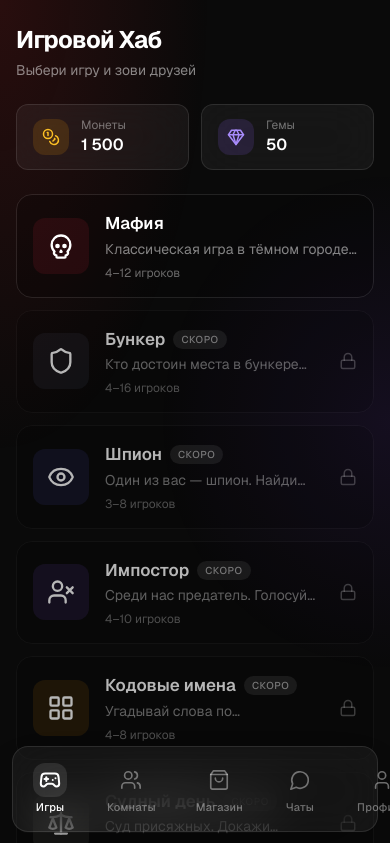
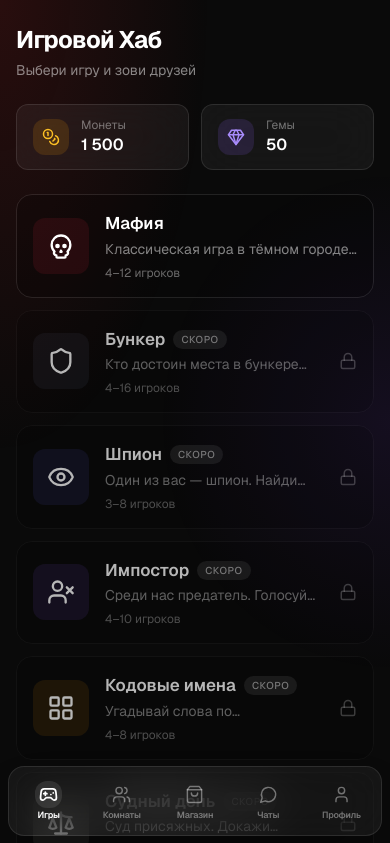
Before and after one commit to dozapsixoza1/gamehub, a Next.js app: page / in a window 390 px wide. Shown: the top 843 px of the page. Built offline with nearby package versions, Linux system fonts and the light colour scheme.

Commit message:
Fix responsive bottom navigation on narrow screens

```diff
--- a/src/components/layout/BottomNav.tsx
+++ b/src/components/layout/BottomNav.tsx
@@ -22,10 +22,10 @@ export function BottomNav() {
   }
 
   return (
-    <nav className="fixed bottom-0 left-0 right-0 z-50 safe-bottom">
-      <div className="mx-auto max-w-lg">
-        <div className="mx-3 mb-3 rounded-2xl glass border border-white/10 shadow-2xl">
-          <div className="flex items-center justify-around py-2">
+    <nav aria-label="Основная навигация" className="fixed inset-x-0 bottom-0 z-50 px-2 pb-[env(safe-area-inset-bottom,0px)]">
+      <div className="mx-auto w-full max-w-lg">
+        <div className="mb-2 rounded-2xl glass border border-white/10 shadow-2xl">
+          <div className="grid w-full grid-cols-5 items-stretch gap-0.5 px-1 py-1.5">
             {tabs.map((tab) => {
               const isActive =
                 tab.href === "/"
@@ -39,7 +39,7 @@ export function BottomNav() {
                   key={tab.href}
                   href={tab.href}
                   className={cn(
-                    "flex flex-col items-center gap-0.5 px-5 py-2 rounded-xl transition-all duration-200",
+                    "flex min-w-0 flex-1 flex-col items-center justify-center gap-0.5 rounded-xl px-0.5 py-2 transition-all duration-200",
                     isActive
                       ? "text-white"
                       : "text-white/40 hover:text-white/70"
@@ -47,16 +47,16 @@ export function BottomNav() {
                 >
                   <div
                     className={cn(
-                      "p-1.5 rounded-xl transition-all",
+                      "rounded-xl p-1 transition-all",
                       isActive && "bg-white/10"
                     )}
                   >
                     <Icon
-                      size={22}
+                      size={19}
                       strokeWidth={isActive ? 2.2 : 1.8}
                     />
                   </div>
-                  <span className="text-[11px] font-medium tracking-wide">
+                  <span className="max-w-full whitespace-nowrap text-[9px] font-semibold leading-tight tracking-tight sm:text-[10px]">
                     {tab.label}
                   </span>
                 </Link>
```
